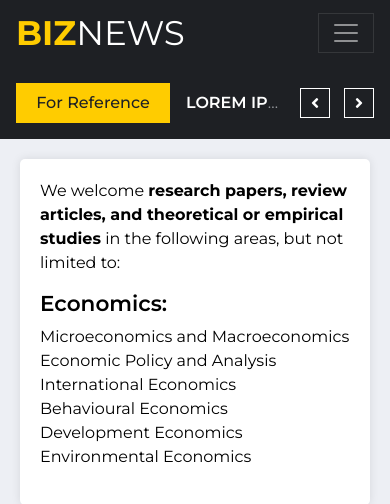
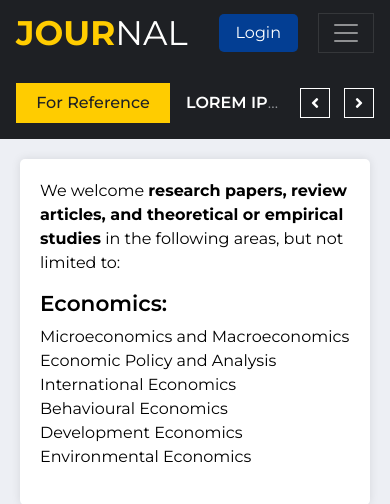
Before and after one commit to godstark82/abhi-journals, a Flask app: page /topics.html in a window 390 px wide. Shown: the top 504 px of the page. Run offline with Flask 2, Linux system fonts and the light colour scheme; parts of the project's set-up code (start-up, migrations or seed data) failed here and were passed over; some libraries are stand-ins or nearby versions.

Commit message:
login button responsive

```diff
--- a/main.py
+++ b/main.py
@@ -16,11 +16,6 @@ app.secret_key = 'journalwebx8949328001'
 # Fetch Firebase credentials from environment variable
 firebase_credentials = os.environ.get('FIREBASE_CREDENTIALS')
 
-print("Python version:", sys.version)
-print("Environment variables:", {k: v for k, v in os.environ.items() if not k.startswith('FIREBASE_')})
-print("FIREBASE_CREDENTIALS length:", len(firebase_credentials) if firebase_credentials else 'Not set')
-print("FIREBASE_CREDENTIALS type:", type(firebase_credentials))
-print("FIREBASE_CREDENTIALS first 10 chars:", firebase_credentials[:10] if firebase_credentials else 'Not set')
 
 if not firebase_credentials:
     raise Exception("Firebase credentials are not set in environment variables.")
--- a/templates/layout.html
+++ b/templates/layout.html
@@ -86,8 +86,12 @@
     <div class="container-fluid p-0">
         <nav class="navbar navbar-expand-lg bg-dark navbar-dark py-2 py-lg-0 px-lg-5">
             <a href="index.html" class="navbar-brand d-block d-lg-none">
-                <h1 class="m-0 display-4 text-uppercase text-primary">Biz<span class="text-white font-weight-normal">News</span></h1>
+                <h1 class="m-0 display-4 text-uppercase text-primary">Jour<span class="text-white font-weight-normal">nal</span></h1>
             </a>
+            <a href="https://godstark82.github.io/journal_admin/#/login" class="btn px-3 d-block d-lg-none"
+            style="background-color: #033e93; color: white; border-radius: 5px; margin-left: auto; margin-right: 20px;">
+            Login
+           </a>
             <button type="button" class="navbar-toggler" data-toggle="collapse" data-target="#navbarCollapse">
                 <span class="navbar-toggler-icon"></span>
             </button>
```
Also changed, not shown: tempCodeRunnerFile.py (added, +12 -0 lines), templates/index.html (+4 -4 lines).
